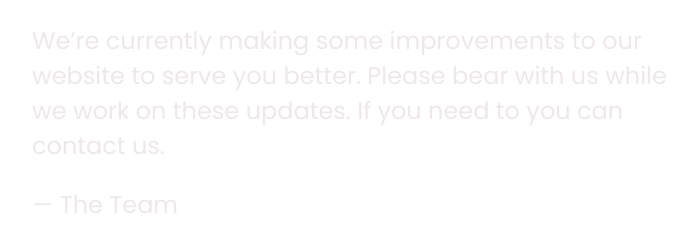
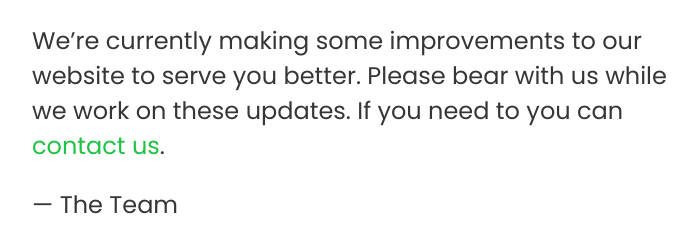
Before and after one commit to psykwicc/FCUDarwin12, a plain HTML site: page index.html in a window 1280 px wide. In both pictures the pointer is over the link "contact us". Shown: the part 314-566 px from the top of the page, without its empty margins (283-980 px from the left). Drawn offline with Linux system fonts and the light colour scheme.

Commit message:
change font color

```diff
--- a/index.html
+++ b/index.html
@@ -9,7 +9,7 @@
 <link rel="preconnect" href="https://fonts.gstatic.com" crossorigin>
 <link href="https://fonts.googleapis.com/css2?family=Poppins:ital,wght@0,100;0,200;0,300;0,400;0,500;0,600;0,700;0,800;0,900;1,100;1,200;1,300;1,400;1,500;1,600;1,700;1,800;1,900&display=swap" rel="stylesheet">
     <style>
-      body { font-family: Poppins, sans-serif; text-align: center; padding: 20px; font: 20px Helvetica, sans-serif; color: #efe8e8; margin: 0; }
+      body { font-family: Poppins, sans-serif; text-align: center; padding: 20px; font: 20px Helvetica, sans-serif; color: hsl(0, 0%, 21%); margin: 0; }
       @media (min-width: 768px){
         body{ padding-top: 100px; }
       }
@@ -41,7 +41,7 @@
   }
       article { display: block; text-align: left; max-width: 650px; margin: 0 auto; font-family: Poppins, sans-serif; font-size: clamp(16px, 3vw, 24px);}
       a { color: #dc8100; text-decoration: none;}
-      a:hover { color: #efe8e8; text-decoration: none;}
+      a:hover { color: #1fc242; text-decoration: none;}
     </style>
   </head>
   <body backgrgcolor="#2e2929">
```
